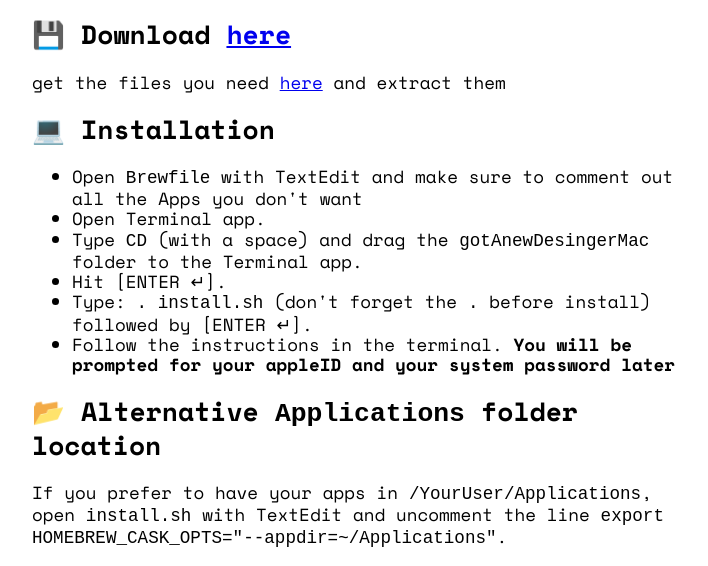
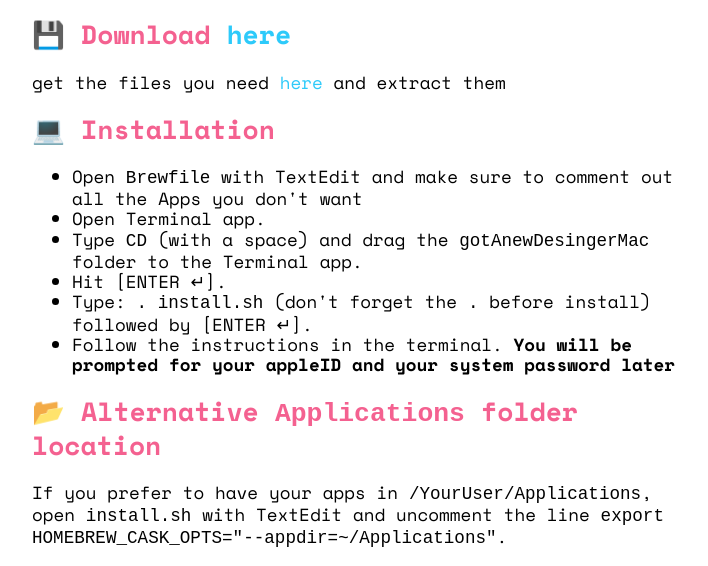
Before and after one commit to meodai/gotAnewDesignerMac, a plain HTML site: page index.html in a window 1280 px wide. Shown: the part 463-1029 px from the top of the page, without its empty margins (272-980 px from the left). Drawn offline with nearby package versions, Linux system fonts and the light colour scheme.

Commit message:
adds basic colors

```diff
--- a/style.css
+++ b/style.css
@@ -3,6 +3,17 @@
 body {
     font-family: 'Space Mono', monospace;
     font-size: calc(0.5rem + 0.75vw);
+}
+a {
+    color: #2dcafa;
+    text-decoration: none;
+}
+a:hover {
+    color: #2dcafa;
+    text-decoration: underline;
+}
+h1, h2, h3, h4 {
+    color: #f46190;
 }
 .logo {
     margin: 2rem auto;
```
